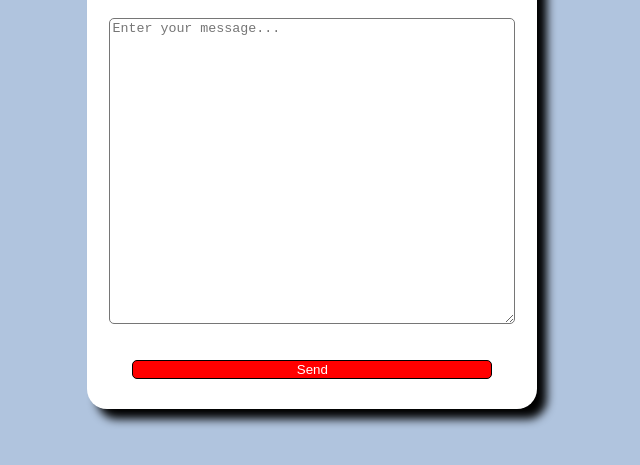
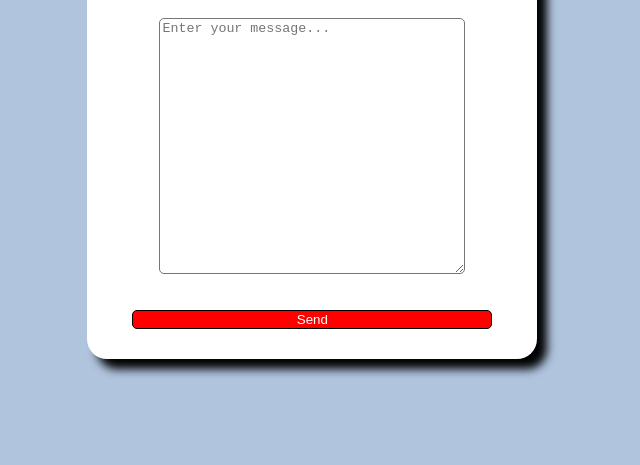
Before and after one commit to Yuvaraj200201/Registration-form, a plain HTML site: page message.html in a window 1280 px wide. Shown: the part 195-660 px from the top of the page, without its empty margins (363-1003 px from the left). Drawn offline with Linux system fonts and the light colour scheme.

Commit message:
Update message.html

```diff
--- a/message.html
+++ b/message.html
@@ -12,8 +12,8 @@
       }
       #textBox {
         border-radius: 5px;
-        width: 400px;
-        height: 300px;
+        width: 300px;
+        height: 250px;
       }
       .container {
         width: 450px;
```
